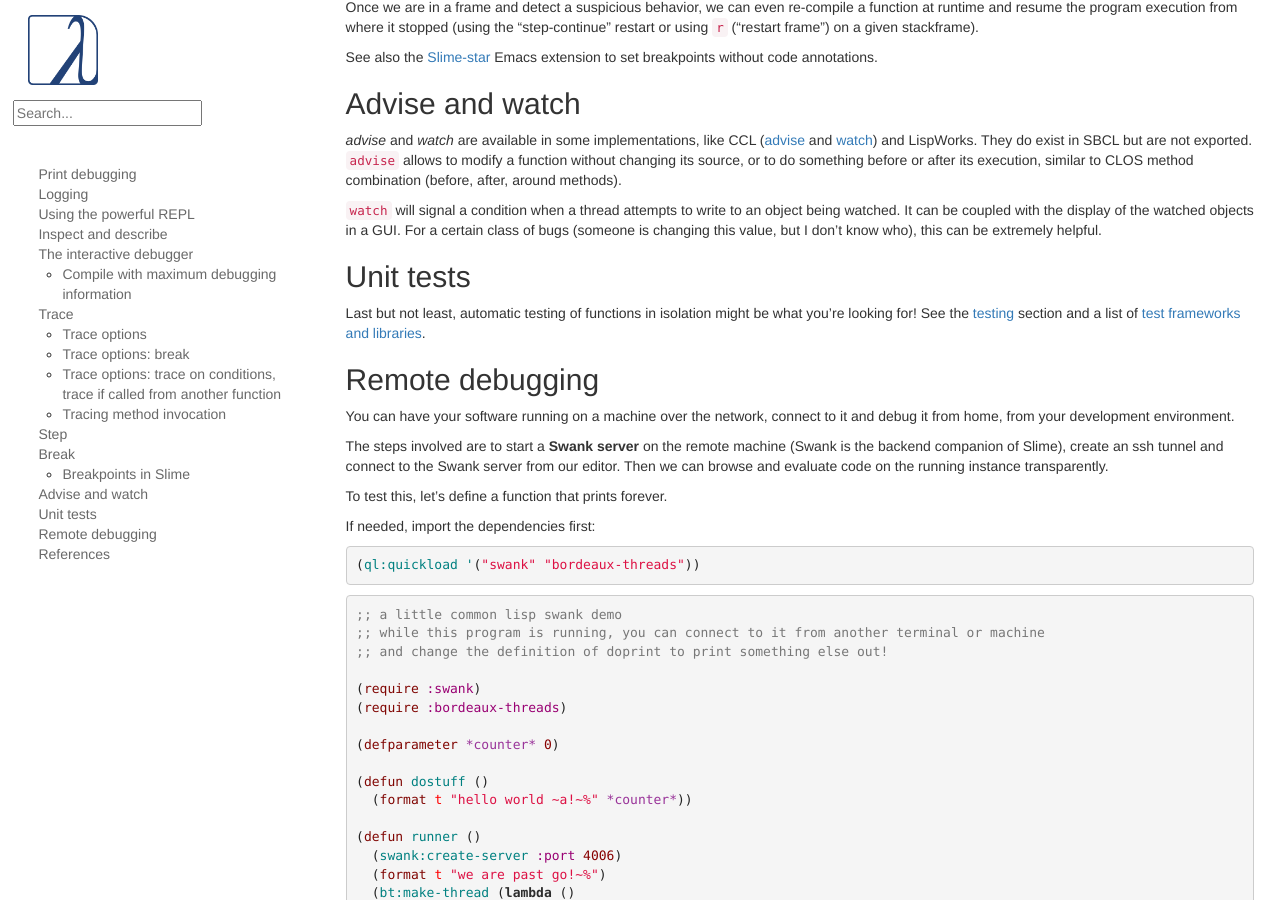
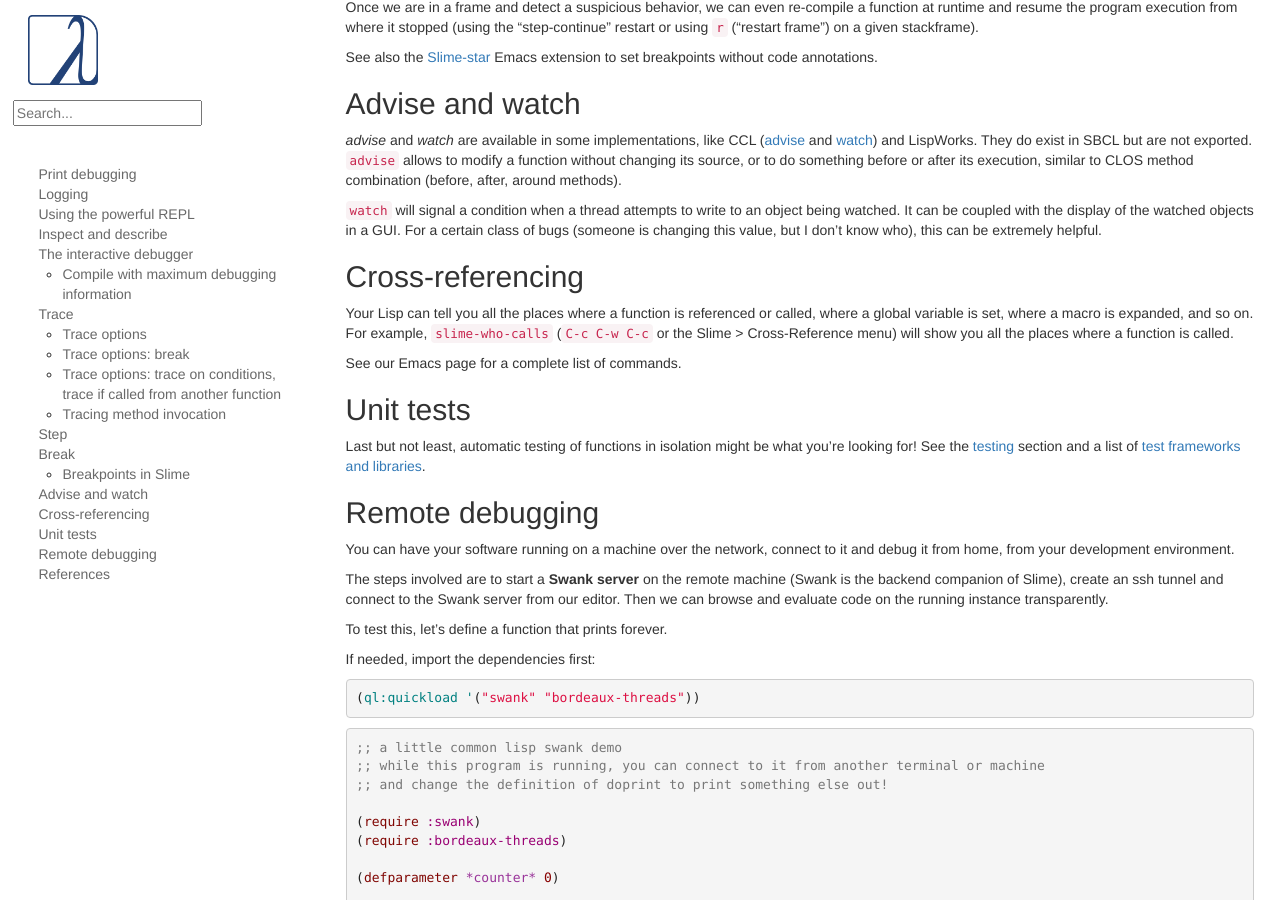
Before and after one commit to LispCookbook/cl-cookbook, a Jekyll site: the page built from debugging.md, in a window 1280 px wide and 900 px high, scrolled down 8651 px. Built offline with Jekyll 4.4.1, drawn with Linux system fonts in a browser that asks for light colours.

Commit message:
debugging: mention cross-referencing

```diff
--- a/debugging.md
+++ b/debugging.md
@@ -548,6 +548,13 @@ watched objects in a GUI.
 For a certain class of bugs (someone is changing this value, but I
 don't know who), this can be extremely helpful.
 
+## Cross-referencing
+
+Your Lisp can tell you all the places where a function is referenced
+or called, where a global variable is set, where a macro is expanded,
+and so on. For example, `slime-who-calls` (`C-c C-w C-c` or the Slime > Cross-Reference menu) will show you all the places where a function is called.
+
+See our Emacs page for a complete list of commands.
 
 ## Unit tests
 
```
